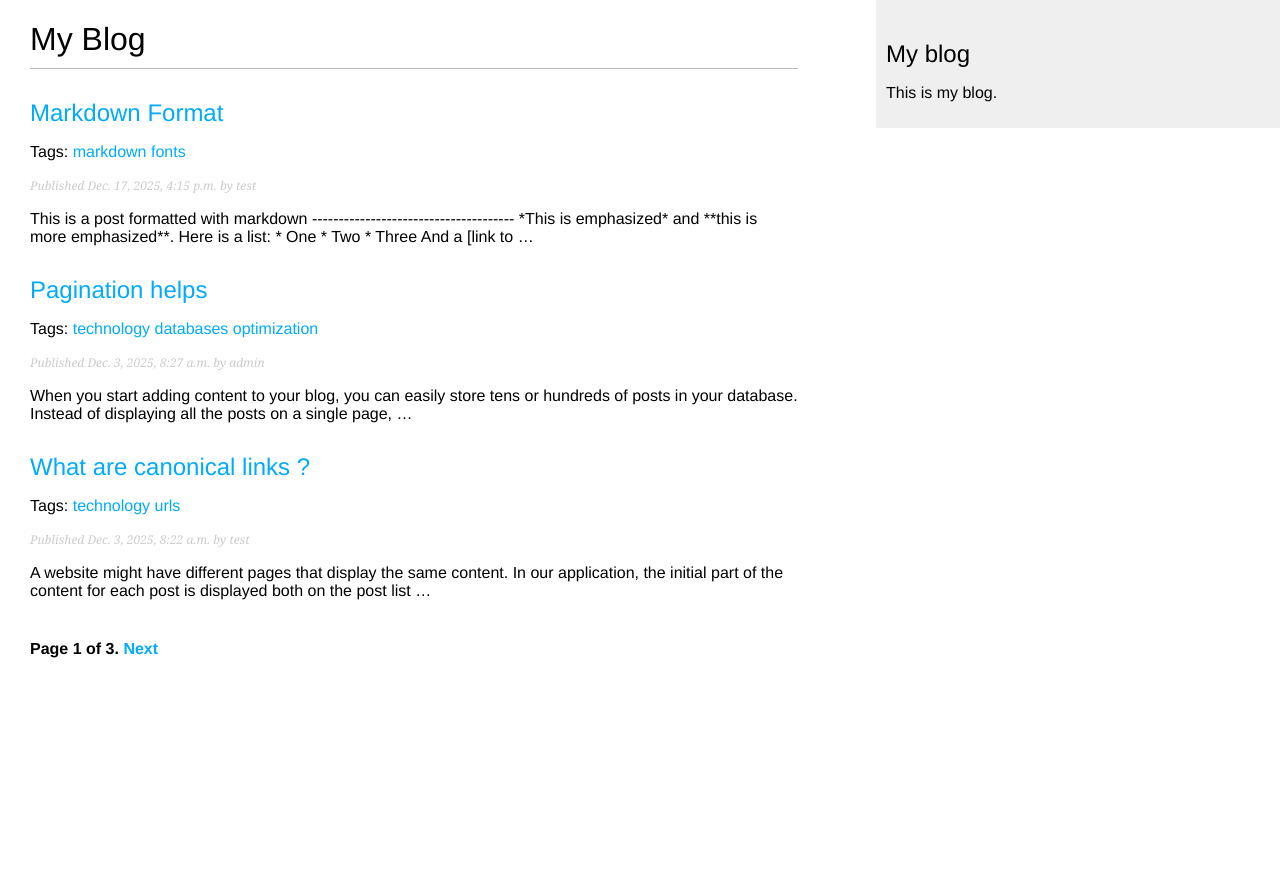
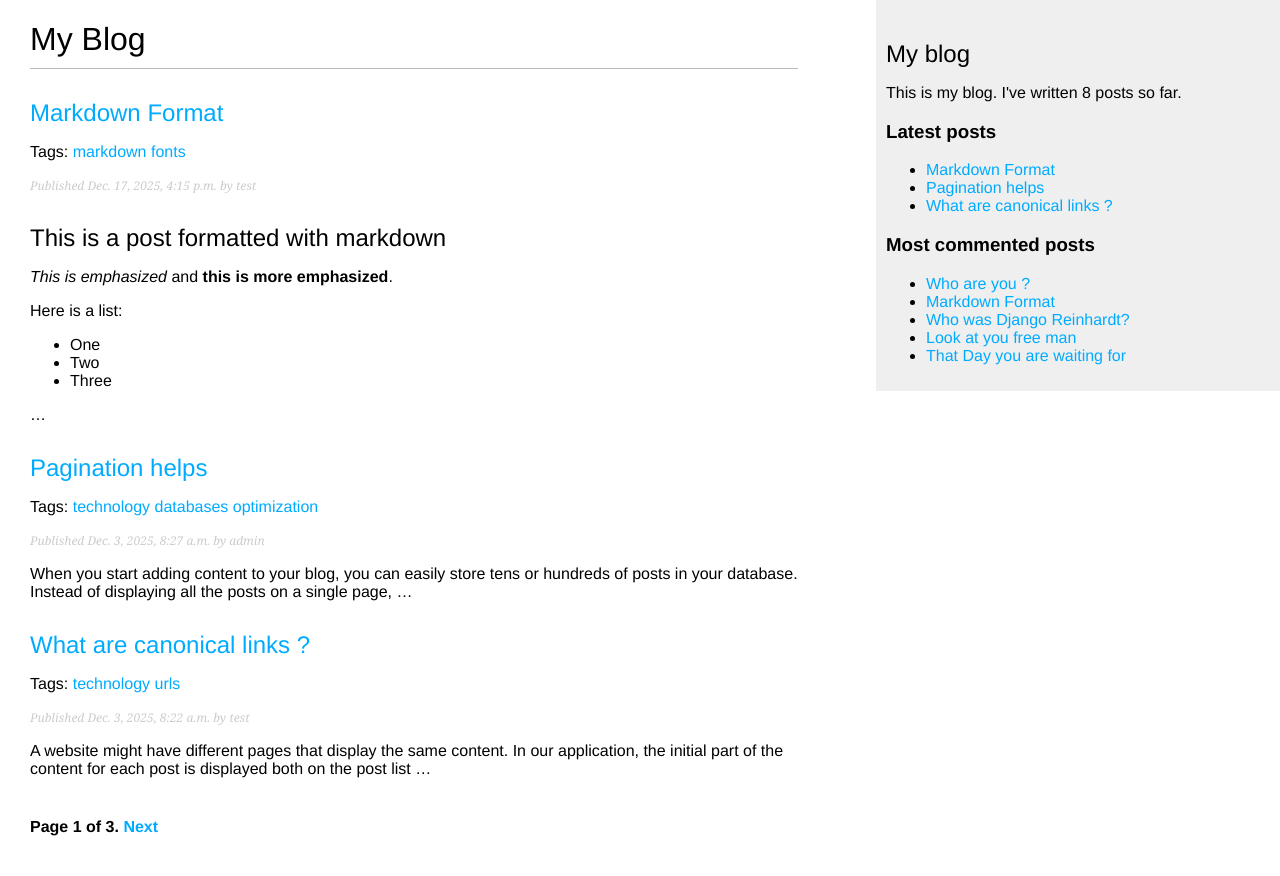
Before and after one commit to ahmedmohamedezz/Blog-Site, a Django app: page /blog/ in a window 1280 px wide. Before the commit the page ends 658 px from the top, so only its background shows below. Run offline with Django 5.2, Linux system fonts and the light colour scheme; data comes from the database, SQL or seed files in the repository; both versions use the stored data as it was after the commit; parts of the project's set-up code (start-up, migrations or seed data) failed here and were passed over.

Commit message:
add custom template tags and filters (add markdown support filter)

```diff
--- a/blog/templates/blog/base.html
+++ b/blog/templates/blog/base.html
@@ -1,4 +1,4 @@
-{% load static %}
+{% load blog_tags %} {% load static %}
 <!DOCTYPE html>
 <html>
   <head>
@@ -9,7 +9,20 @@
     <div id="content">{% block content %} {% endblock %}</div>
     <div id="sidebar">
       <h2>My blog</h2>
-      <p>This is my blog.</p>
+      <p>This is my blog. I've written {% total_posts %} posts so far.</p>
+      <h3>Latest posts</h3>
+      {% show_latest_posts 3 %}
+
+      <h3>Most commented posts</h3>
+      {% get_most_commented_posts as most_commented_posts %}
+
+      <ul>
+        {% for post in most_commented_posts %}
+        <li>
+          <a href="{{ post.get_absolute_url }}">{{ post.title }}</a>
+        </li>
+        {% endfor %}
+      </ul>
     </div>
   </body>
 </html>
--- a/blog/templates/blog/post/detail.html
+++ b/blog/templates/blog/post/detail.html
@@ -1,4 +1,5 @@
 {% extends "blog/base.html" %}
+{% load blog_tags %}
 
 {% block title %}{{ post.title }}{% endblock %}
 
@@ -9,7 +10,7 @@
         Published {{ post.publish }} by {{ post.author }}
     </p>
 
-    {{ post.body|linebreaks }}
+    {{ post.body|markdown }}
 
     <p>
         <a href="{% url "blog:post_share" post.id %}">
--- /dev/null
+++ b/blog/templates/blog/post/latest_posts.html
@@ -0,0 +1,7 @@
+<ul>
+  {% for post in latest_posts %}
+  <li>
+    <a href="{{ post.get_absolute_url }}">{{ post.title }}</a>
+  </li>
+  {% endfor %}
+</ul>
--- a/blog/templates/blog/post/list.html
+++ b/blog/templates/blog/post/list.html
@@ -1,4 +1,6 @@
 {% extends "blog/base.html" %}
+{% load blog_tags %}
+
 {% block title %}My Blog{% endblock %}
 {% block content %}
     <h1>My Blog</h1>
@@ -22,8 +24,7 @@
         <p class="date">
             Published {{ post.publish }} by {{ post.author }}
         </p>
-        {{ post.body|truncatewords:30|linebreaks }}
+        {{ post.body|markdown|truncatewords_html:30 }}
     {% endfor %}
-    {% comment %} {% include "pagination.html" with page=page_obj %} {% endcomment %}
     {% include "pagination.html" with page=posts %}
 {% endblock %}
--- /dev/null
+++ b/blog/templatetags/blog_tags.py
@@ -0,0 +1,30 @@
+import markdown
+from django import template
+from django.db.models import Count
+from django.utils.safestring import mark_safe
+from ..models import Post
+
+register = template.Library()
+
+
+@register.simple_tag
+def total_posts():
+    return Post.published.count()
+
+
+@register.inclusion_tag("blog/post/latest_posts.html")
+def show_latest_posts(count: int = 5):
+    latest_posts = Post.published.order_by("-publish")[:count]
+    return {"latest_posts": latest_posts}
+
+
+@register.simple_tag
+def get_most_commented_posts(count: int = 5):
+    return Post.published.annotate(total_comments=Count("comments")).order_by(
+        "-total_comments"
+    )[:count]
+
+
+@register.filter(name="markdown")
+def markdown_format(text: str):
+    return mark_safe(markdown.markdown(text))
--- a/requirements.txt
+++ b/requirements.txt
@@ -1,6 +1,7 @@
 asgiref==3.11.0
 Django==5.0.14
 django-taggit==5.0.1
+Markdown==3.6
 python-decouple==3.8
 sqlparse==0.5.3
 typing_extensions==4.15.0
```
Also changed, not shown: blog/templatetags/__init__.py (added), db.sqlite3.
